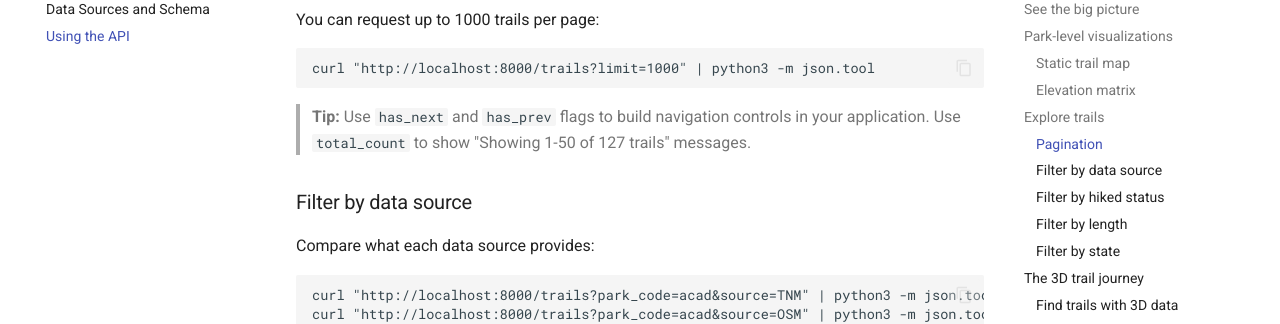
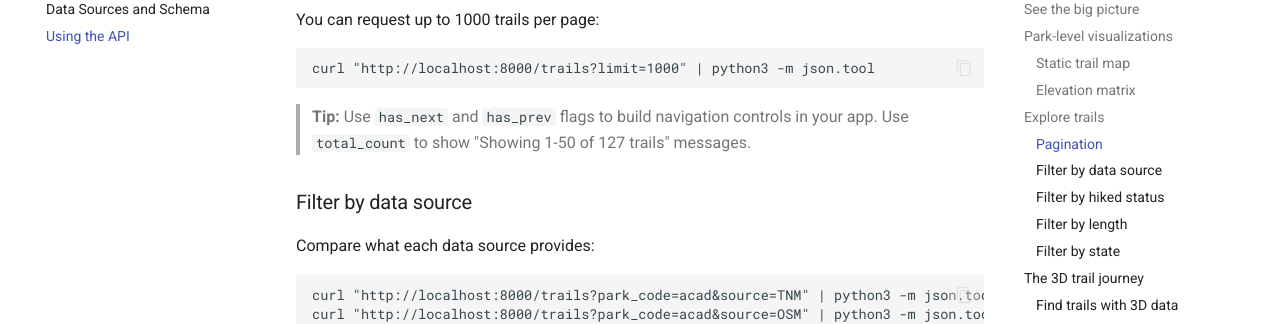
Before and after one commit to seanangio/nps-hikes, an MkDocs documentation site: the page built from docs/api-tutorial.md, in a window 1280 px wide and 900 px high, scrolled down 6912 px. Shown: the part 153-477 px from the top of the window. Built offline with MkDocs 1.6.1 and Material for MkDocs 9.7.7, drawn with Linux system fonts in a browser that asks for light colours; comment, search, counter and statistics services are not loaded.

Commit message:
fix vale warning in api doc

````diff
--- a/docs/api-tutorial.md
+++ b/docs/api-tutorial.md
@@ -244,7 +244,7 @@ You can request up to 1000 trails per page:
 curl "http://localhost:8000/trails?limit=1000" | python3 -m json.tool
 ```
 
-> **Tip:** Use `has_next` and `has_prev` flags to build navigation controls in your application. Use `total_count` to show "Showing 1-50 of 127 trails" messages.
+> **Tip:** Use `has_next` and `has_prev` flags to build navigation controls in your app. Use `total_count` to show "Showing 1-50 of 127 trails" messages.
 
 ### Filter by data source
 
````
